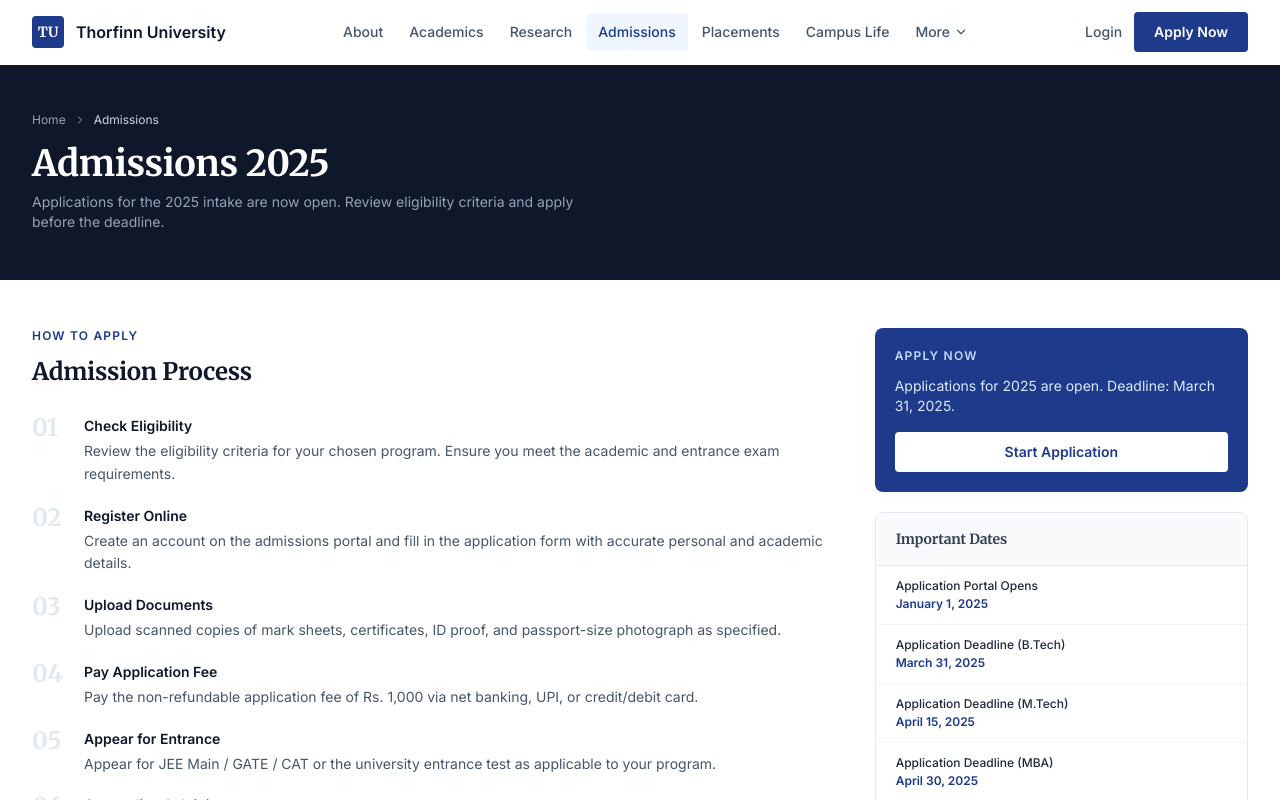
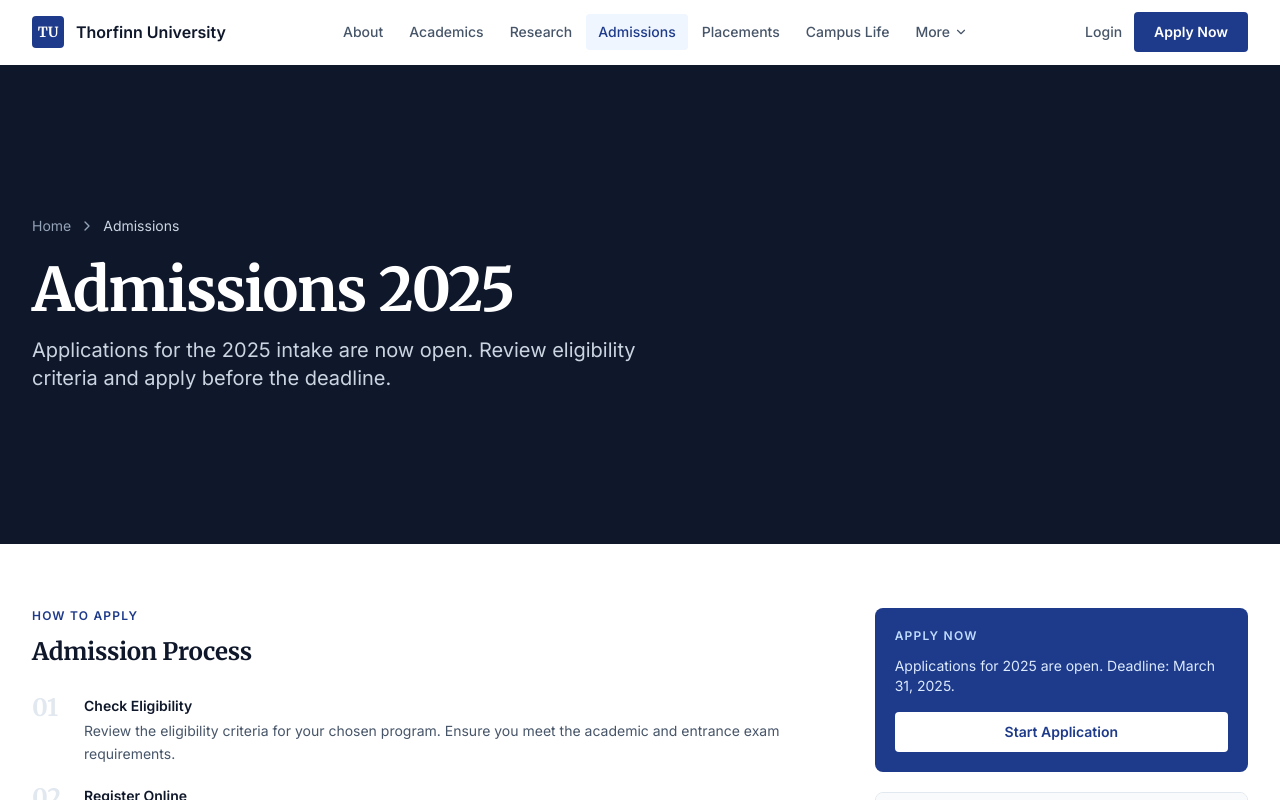
Before and after one commit to Paras-ydv/Thorfinn_University, a Next.js app: page /admissions in a window 1280 px wide. Shown: the top 800 px of the page. Built offline with nearby package versions, Linux system fonts and the light colour scheme.

Commit message:
ui changes

```diff
--- a/app/admissions/page.tsx
+++ b/app/admissions/page.tsx
@@ -26,21 +26,21 @@ const PROGRAMS = [
 export default function AdmissionsPage() {
   return (
     <div className="bg-white pt-16">
-      <div className="bg-[#0f172a]">
-        <div className="container-max py-12">
-          <nav className="flex items-center gap-2 text-xs text-slate-400 mb-4">
+      <div className="bg-[#0f172a] min-h-[60vh] flex items-center">
+        <div className="container-max py-20 lg:py-24 w-full">
+          <nav className="flex items-center gap-2 text-sm text-slate-400 mb-6">
             <Link href="/" className="hover:text-white transition-colors">Home</Link>
-            <ChevronRight className="w-3 h-3" />
+            <ChevronRight className="w-4 h-4" />
             <span className="text-slate-300">Admissions</span>
           </nav>
-          <h1 className="font-serif text-3xl sm:text-4xl font-bold text-white">Admissions 2025</h1>
-          <p className="text-slate-400 mt-2 text-sm max-w-xl">
+          <h1 className="font-serif text-4xl sm:text-5xl lg:text-6xl font-bold text-white tracking-tight leading-tight">Admissions 2025</h1>
+          <p className="text-slate-300 mt-4 text-lg md:text-xl max-w-2xl leading-relaxed">
             Applications for the 2025 intake are now open. Review eligibility criteria and apply before the deadline.
           </p>
         </div>
       </div>
 
-      <div className="container-max py-12">
+      <div className="container-max py-16">
         <div className="grid lg:grid-cols-3 gap-12">
           <div className="lg:col-span-2 space-y-10">
             {/* Process */}
--- a/app/campus-life/page.tsx
+++ b/app/campus-life/page.tsx
@@ -1,8 +1,8 @@
-import type { Metadata } from "next";
+"use client";
+
 import Link from "next/link";
-import { ChevronRight, Music, Trophy, Utensils, Dumbbell, BookOpen, Heart, ArrowRight } from "lucide-react";
-
-export const metadata: Metadata = { title: "Campus Life" };
+import { ChevronRight, Music, Trophy, Utensils, Dumbbell, BookOpen, Heart, ArrowRight, Radio } from "lucide-react";
+import { HappeningNow } from "@/app/dashboard/components/HappeningNow";
 
 const CLUBS = [
   { name: "Coding Club", members: 450, category: "Technical" },
@@ -33,8 +33,8 @@ const EVENTS = [
 export default function CampusLifePage() {
   return (
     <div className="bg-white pt-16">
-      <div className="bg-[#0f172a]">
-        <div className="container-max py-20 lg:py-24">
+      <div className="bg-[#0f172a] min-h-[60vh] flex items-center">
+        <div className="container-max py-20 lg:py-24 w-full">
           <nav className="flex items-center gap-2 text-sm text-slate-400 mb-6">
             <Link href="/" className="hover:text-white transition-colors">Home</Link>
             <ChevronRight className="w-4 h-4" />
@@ -47,7 +47,25 @@ export default function CampusLifePage() {
         </div>
       </div>
 
-      <div className="container-max py-16">
+      <div className="container-max py-16 space-y-16">
+
+        {/* ── HAPPENING NOW ── */}
+        <section>
+          <div className="flex items-center gap-3 mb-6">
+            <span className="relative flex h-3 w-3">
+              <span className="animate-ping absolute inline-flex h-full w-full rounded-full bg-red-400 opacity-75"></span>
+              <span className="relative inline-flex rounded-full h-3 w-3 bg-red-500"></span>
+            </span>
+            <Radio className="w-5 h-5 text-[#1e3a8a]" />
+            <h2 className="font-serif text-3xl font-bold text-slate-900 tracking-tight">Happening Now</h2>
+            <span className="text-xs font-bold text-red-500 uppercase tracking-widest ml-1">Live</span>
+          </div>
+          <p className="text-slate-500 text-sm mb-6 max-w-2xl">
+            Real-time micro-events happening across campus right now — study groups forming, impromptu sessions, free food, and more. Post your own update for others to see.
+          </p>
+          <HappeningNow />
+        </section>
+
         <div className="grid lg:grid-cols-3 gap-12">
 
           <div className="lg:col-span-2 space-y-12">
--- a/app/placements/page.tsx
+++ b/app/placements/page.tsx
@@ -1,7 +1,8 @@
 "use client";
 
 import { useState, useMemo } from "react";
-import { Search, ChevronUp, ChevronDown } from "lucide-react";
+import Link from "next/link";
+import { Search, ChevronUp, ChevronDown, ChevronRight } from "lucide-react";
 import { BarChart, Bar, XAxis, YAxis, Tooltip, ResponsiveContainer, PieChart, Pie, Cell, Legend } from "recharts";
 
 const COMPANIES = [
@@ -74,17 +75,21 @@ export default function PlacementsPage() {
   return (
     <div className="bg-white pt-16">
       {/* Page header */}
-      <div className="bg-[#0f172a] border-b border-slate-800">
-        <div className="container-max py-12">
-          <p className="section-label text-blue-400">Career Development</p>
-          <h1 className="font-serif text-3xl sm:text-4xl font-bold text-white mt-1">Placements 2024</h1>
-          <p className="text-slate-400 mt-2 text-sm max-w-xl">
+      <div className="bg-[#0f172a] min-h-[60vh] flex items-center">
+        <div className="container-max py-20 lg:py-24 w-full">
+          <nav className="flex items-center gap-2 text-sm text-slate-400 mb-6">
+            <Link href="/" className="hover:text-white transition-colors">Home</Link>
+            <ChevronRight className="w-4 h-4" />
+            <span className="text-slate-300">Placements</span>
+          </nav>
+          <h1 className="font-serif text-4xl sm:text-5xl lg:text-6xl font-bold text-white tracking-tight leading-tight mt-1">Placements 2024</h1>
+          <p className="text-slate-300 mt-4 text-lg md:text-xl max-w-2xl leading-relaxed">
             Placement statistics for the graduating batch of 2024. Data verified by the Training & Placement Cell.
           </p>
         </div>
       </div>
 
-      <div className="container-max py-10">
+      <div className="container-max py-16">
         {/* Key stats */}
         <div className="grid grid-cols-2 sm:grid-cols-4 gap-px bg-slate-200 border border-slate-200 rounded-lg overflow-hidden mb-10">
           {[
--- a/app/research/page.tsx
+++ b/app/research/page.tsx
@@ -24,8 +24,8 @@ export default function ResearchPage() {
   return (
     <div className="bg-white pt-16">
       {/* Dark Hero like Academics */}
-      <div className="bg-[#0f172a]">
-        <div className="container-max py-20 lg:py-24">
+      <div className="bg-[#0f172a] min-h-[60vh] flex items-center">
+        <div className="container-max py-20 lg:py-24 w-full">
           <nav className="flex items-center gap-2 text-sm text-slate-400 mb-6">
             <Link href="/" className="hover:text-white transition-colors">Home</Link>
             <ChevronRight className="w-4 h-4" />
```
